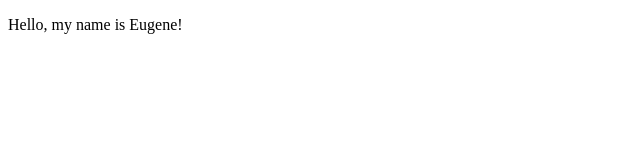
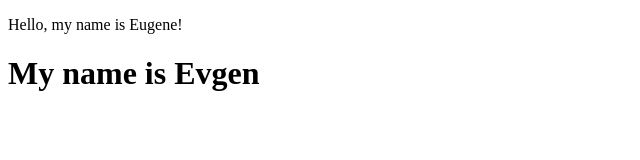
Before and after one commit to IleWdlI/workshop, a plain HTML site: page index.html in a window 1280 px wide. Shown: the whole page, without its empty margins (0-640 px from the left). Drawn offline with Linux system fonts and the light colour scheme.

Commit message:
cjsdfknsa

```diff
--- a/index.html
+++ b/index.html
@@ -9,6 +9,7 @@
 
 <body>
   <p> Hello, my name is Eugene!</p>
+  <h1>My name is Evgen</h1>
 </body>
 
 </html>
```
